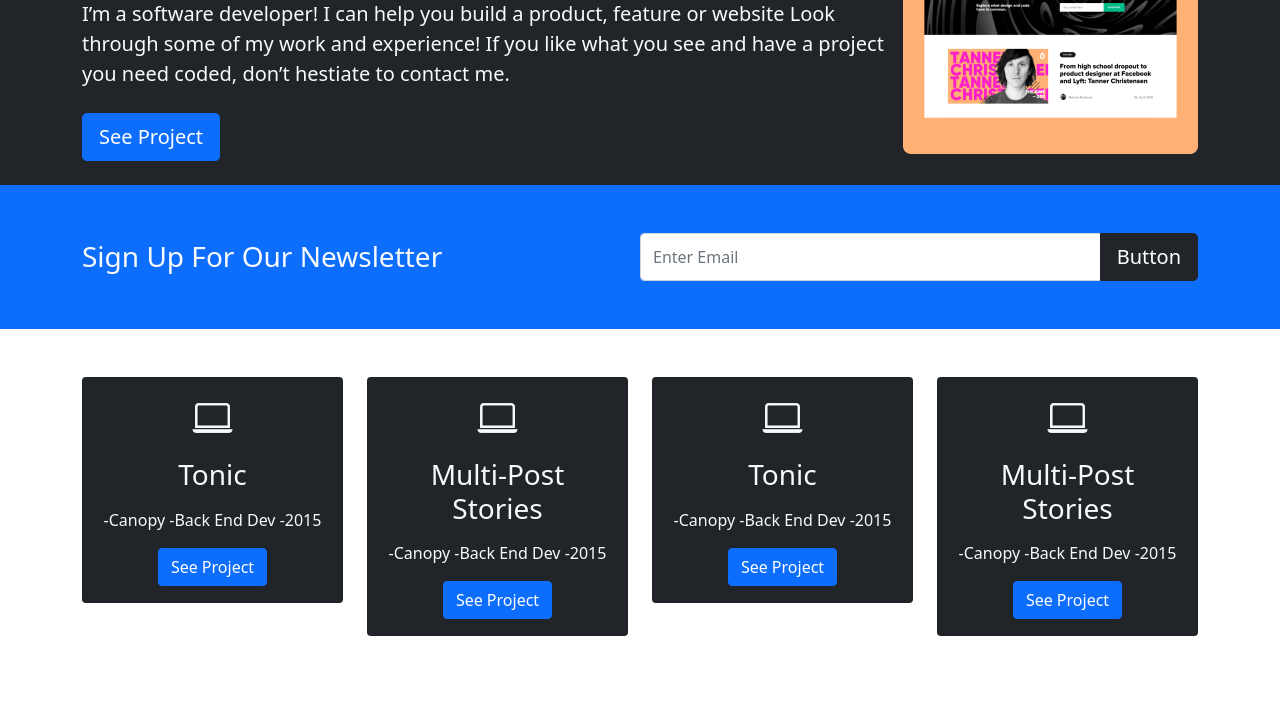
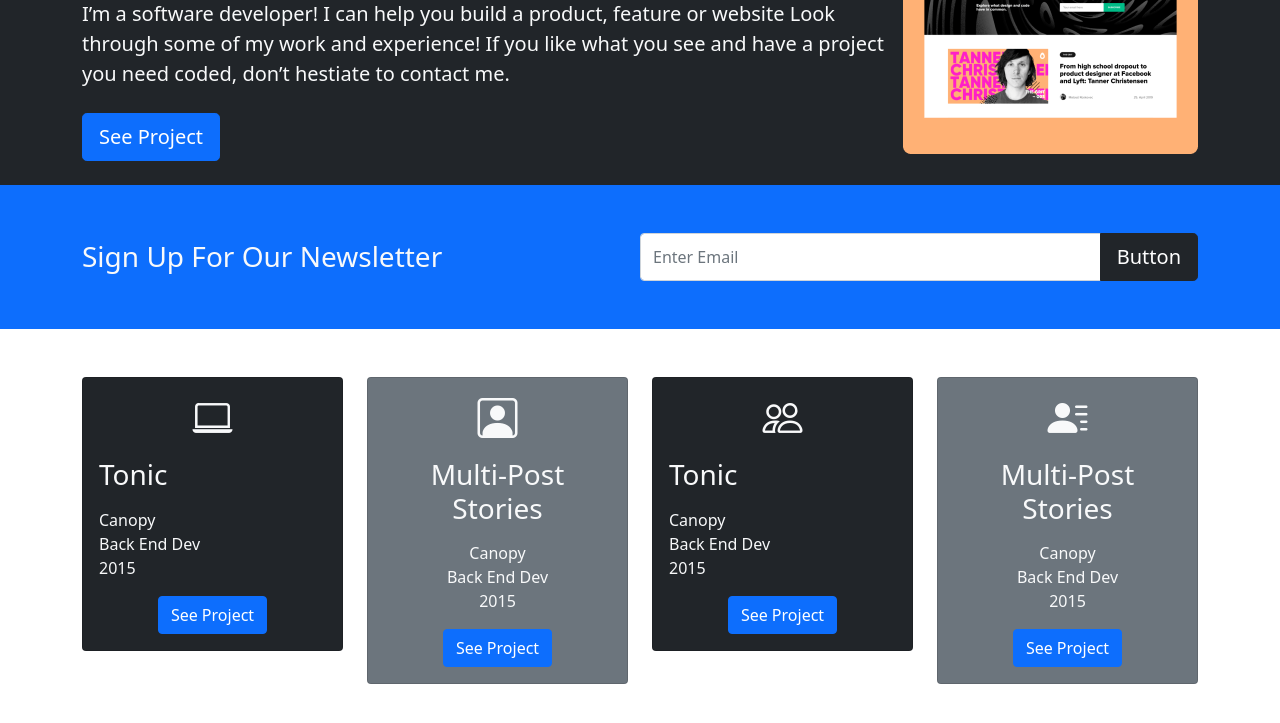
Before and after one commit to OybekKayumov/bootstrap-firststeps, a plain HTML site: page index.html in a window 1280 px wide. Shown: the part 217-940 px from the top of the page. Before the commit the page ends 901 px from the top, so only its background shows below. Drawn offline with nearby package versions, Linux system fonts and the light colour scheme.

Commit message:
updated works

```diff
--- a/index.html
+++ b/index.html
@@ -96,6 +96,7 @@
     </section>
 
     <!-- boxes -->
+    <!-- 1 -->
     <section class="p-5">
         <div class="container">
             <div class="row text-center">
@@ -106,11 +107,11 @@
                             <div class="h1 mb-3">
                                 <i class="bi bi-laptop"></i>
                             </div>
-                            <h3 class="card-title mb-3">Tonic</h3>
-                            <p class="card-text">
-                                -Canopy
-                                -Back End Dev
-                                -2015
+                            <h3 class="card-title mb-3 text-start">Tonic</h3>
+                            <p class="card-text text-start">
+                                Canopy <br>
+                                Back End Dev <br>
+                                2015 <br>
                             </p>
                             <a href="#" class="btn btn-primary">See Project</a>
                         </div>
@@ -120,17 +121,17 @@
                 <!-- 2 -->
 
                 <div class="col-md">
-                    <div class="card bg-dark text-light">
+                    <div class="card bg-secondary text-light">
                         <div class="card-body text-center">
                             <div class="h1 mb-3">
-                                <i class="bi bi-laptop"></i>
+                                <i class="bi bi-person-square"></i>
                             </div>
                             <h3 class="card-title mb-3">Multi-Post
                             Stories</h3>
                             <p class="card-text">
-                                -Canopy
-                                -Back End Dev
-                                -2015
+                                Canopy <br>
+                                Back End Dev <br>
+                                2015 <br>
                             </p>
                             <a href="#" class="btn btn-primary">See Project</a>
                         </div>
@@ -143,13 +144,13 @@
                     <div class="card bg-dark text-light">
                         <div class="card-body text-center">
                             <div class="h1 mb-3">
-                                <i class="bi bi-laptop"></i>
+                                <i class="bi bi-people"></i>
                             </div>
-                            <h3 class="card-title mb-3">Tonic</h3>
-                            <p class="card-text">
-                                -Canopy
-                                -Back End Dev
-                                -2015
+                            <h3 class="card-title mb-3 text-start">Tonic</h3>
+                            <p class="card-text text-start">
+                                Canopy <br>
+                                Back End Dev <br>
+                                2015 <br>
                             </p>
                             <a href="#" class="btn btn-primary">See Project</a>
                         </div>
@@ -159,17 +160,17 @@
                 <!-- 4 -->
 
                 <div class="col-md">
-                    <div class="card bg-dark text-light">
+                    <div class="card bg-secondary text-light">
                         <div class="card-body text-center">
                             <div class="h1 mb-3">
-                                <i class="bi bi-laptop"></i>
+                                <i class="bi bi-person-lines-fill"></i>
                             </div>
                             <h3 class="card-title mb-3">Multi-Post
                             Stories</h3>
                             <p class="card-text">
-                                -Canopy
-                                -Back End Dev
-                                -2015
+                                Canopy <br>
+                                Back End Dev <br>
+                                2015 <br>
                             </p>
                             <a href="#" class="btn btn-primary">See Project</a>
                         </div>
```
